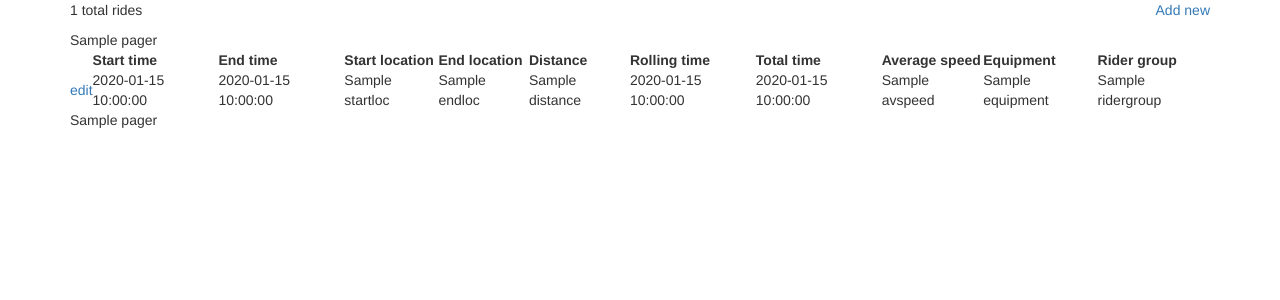
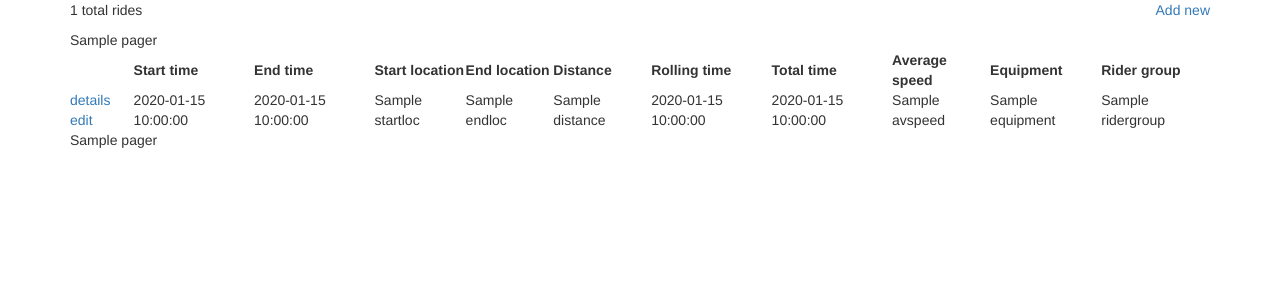
Before and after one commit to jhaiduce/cycling_pyramid, a Python web app: template cycling_data/templates/ride_table.jinja2 in a window 1280 px wide. Shown: the top 300 px of the page. Run offline with Jinja, Linux system fonts and the light colour scheme; the template is opened without the code that fills it: most values are stand-ins (such as "Sample title", 1, 10 or a date in 2020); some libraries are stand-ins or nearby versions.

Commit message:
Added links to the ride details page

```diff
--- a/cycling_data/templates/ride_table.jinja2
+++ b/cycling_data/templates/ride_table.jinja2
@@ -29,7 +29,7 @@
 </tr>
 {% for ride in page.items %}
 <tr>
-<td><a href="/rides/{{ride.id}}/edit">edit</a></td>
+<td><a href="/rides/{{ride.id}}/details">details</a> <a href="/rides/{{ride.id}}/edit">edit</a></td>
 <td>{{ride.start_time}}</td>
 <td>{{ride.end_time}}</td>
 <td>{{ride.startloc}}</td>
```
